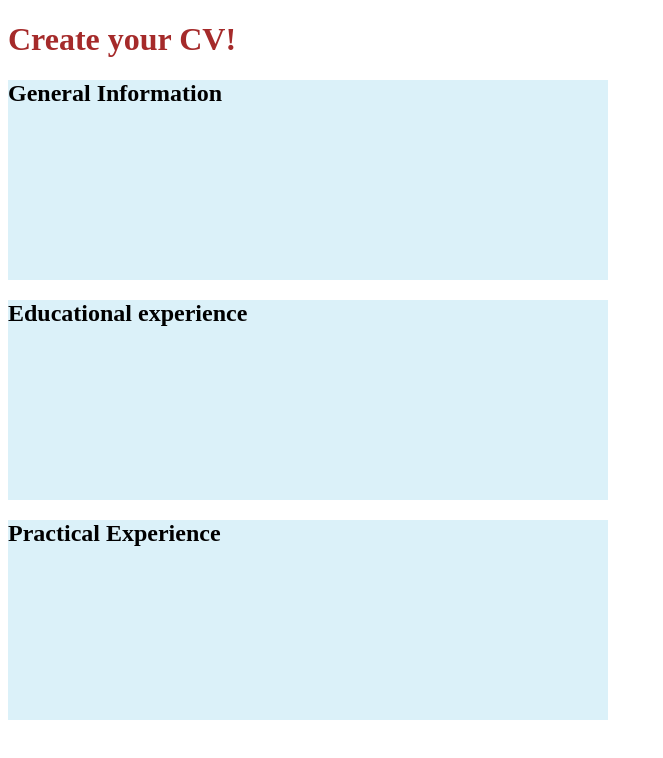
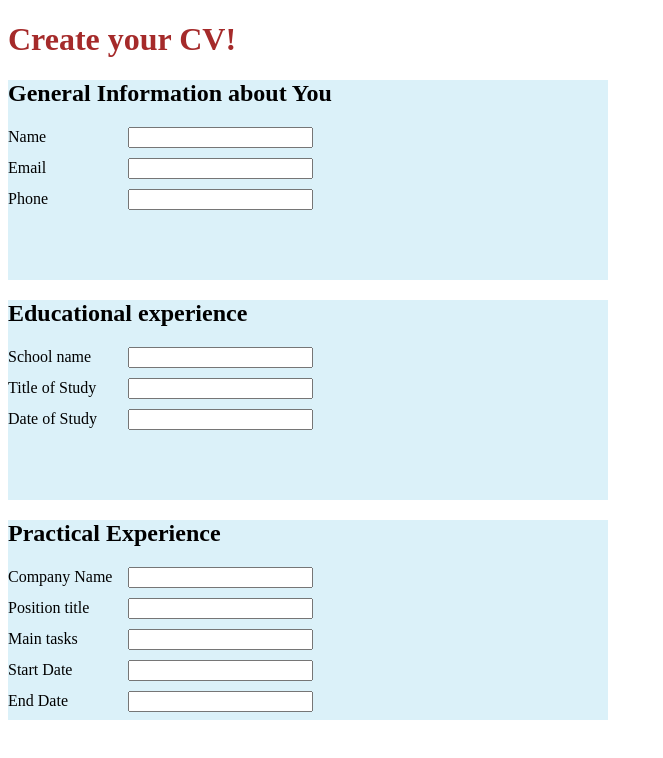
Before and after one commit to DavidMatalik/cv-project, a React (Create React App) app: page / in a window 1280 px wide. Shown: the top 758 px of the page, without its empty margins (0-663 px from the left). Built offline with nearby package versions, Linux system fonts and the light colour scheme.

Commit message:
Render input fields with labels

```diff
--- a/src/App.css
+++ b/src/App.css
@@ -9,3 +9,12 @@ h1 {
   min-height: 200px;
   background-color: rgba(135, 207, 235, 0.301);
 }
+
+label {
+  display: inline-block;
+  width: 120px;
+}
+
+.input-wrapper {
+  margin-bottom: 10px;
+}
--- a/src/App.js
+++ b/src/App.js
@@ -1,12 +1,30 @@
 import CVSection from './components/CVSection'
 
 function App() {
+  const generalFields = ['Name', 'Email', 'Phone']
+  const educationFields = ['School name', 'Title of Study', 'Date of Study']
+  const practiceFields = [
+    'Company Name',
+    'Position title',
+    'Main tasks',
+    'Start Date',
+    'End Date',
+  ]
   return (
     <div className='App'>
       <h1>Create your CV!</h1>
-      <CVSection title='General Information'></CVSection>
-      <CVSection title='Educational experience'></CVSection>
-      <CVSection title='Practical Experience'></CVSection>
+      <CVSection
+        title='General Information about You'
+        fields={generalFields}
+      ></CVSection>
+      <CVSection
+        title='Educational experience'
+        fields={educationFields}
+      ></CVSection>
+      <CVSection
+        title='Practical Experience'
+        fields={practiceFields}
+      ></CVSection>
     </div>
   )
 }
--- a/src/components/CVSection.js
+++ b/src/components/CVSection.js
@@ -1,5 +1,6 @@
 import React, { Component } from 'react'
 import CVSectionHeading from './CVSectionHeading'
+import CVSectionInput from './CVSectionInput'
 
 class CVSection extends Component {
   constructor() {
@@ -7,9 +8,19 @@ class CVSection extends Component {
   }
 
   render() {
+    const { title, fields } = this.props
+    const inputs = fields.map((field, i) => {
+      return (
+        <div className='input-wrapper' key={i}>
+          <CVSectionInput inputName={field}></CVSectionInput>
+        </div>
+      )
+    })
+
     return (
-      <section class='cv-section'>
-        <CVSectionHeading title={this.props.title}></CVSectionHeading>
+      <section className='cv-section'>
+        <CVSectionHeading title={title}></CVSectionHeading>
+        {inputs}
       </section>
     )
   }
--- a/src/components/CVSectionInput.js
+++ b/src/components/CVSectionInput.js
@@ -0,0 +1,14 @@
+import React, { Component } from 'react'
+
+class CVSectionInput extends Component {
+  render() {
+    return (
+      <div>
+        <label>{this.props.inputName}</label>
+        <input type='text' />
+      </div>
+    )
+  }
+}
+
+export default CVSectionInput
```
